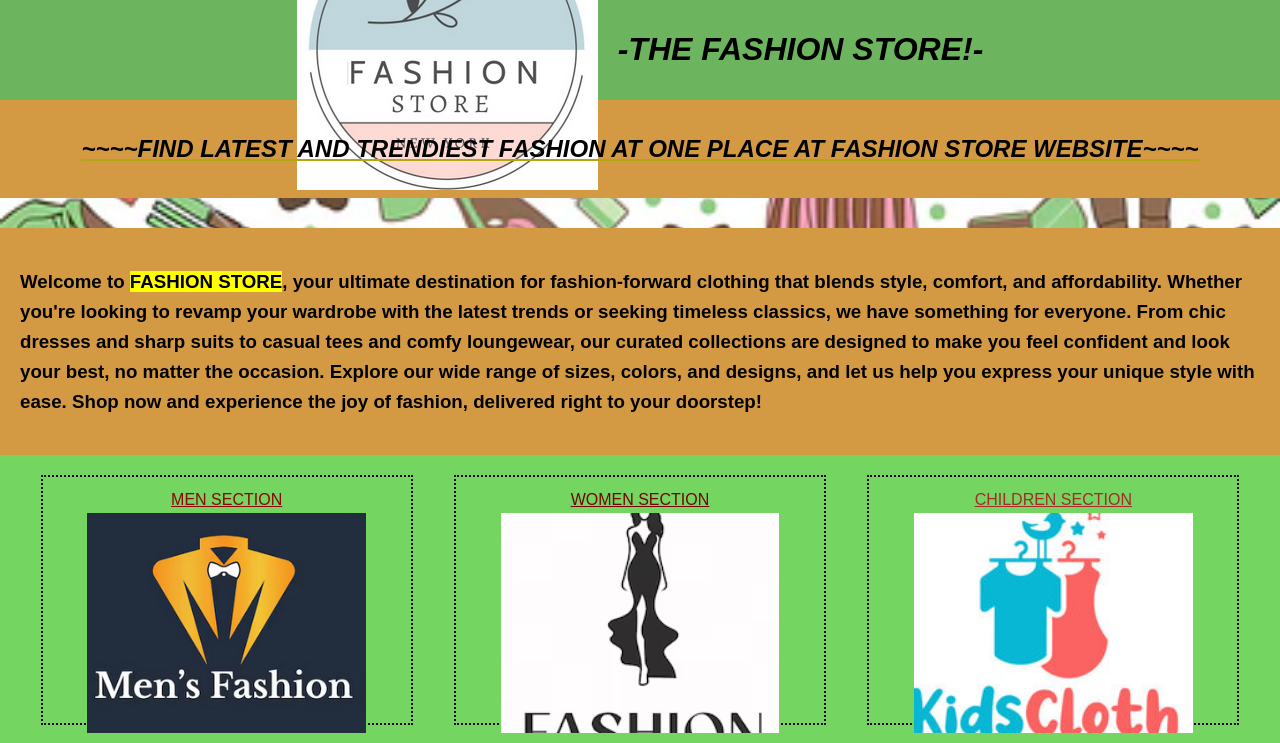
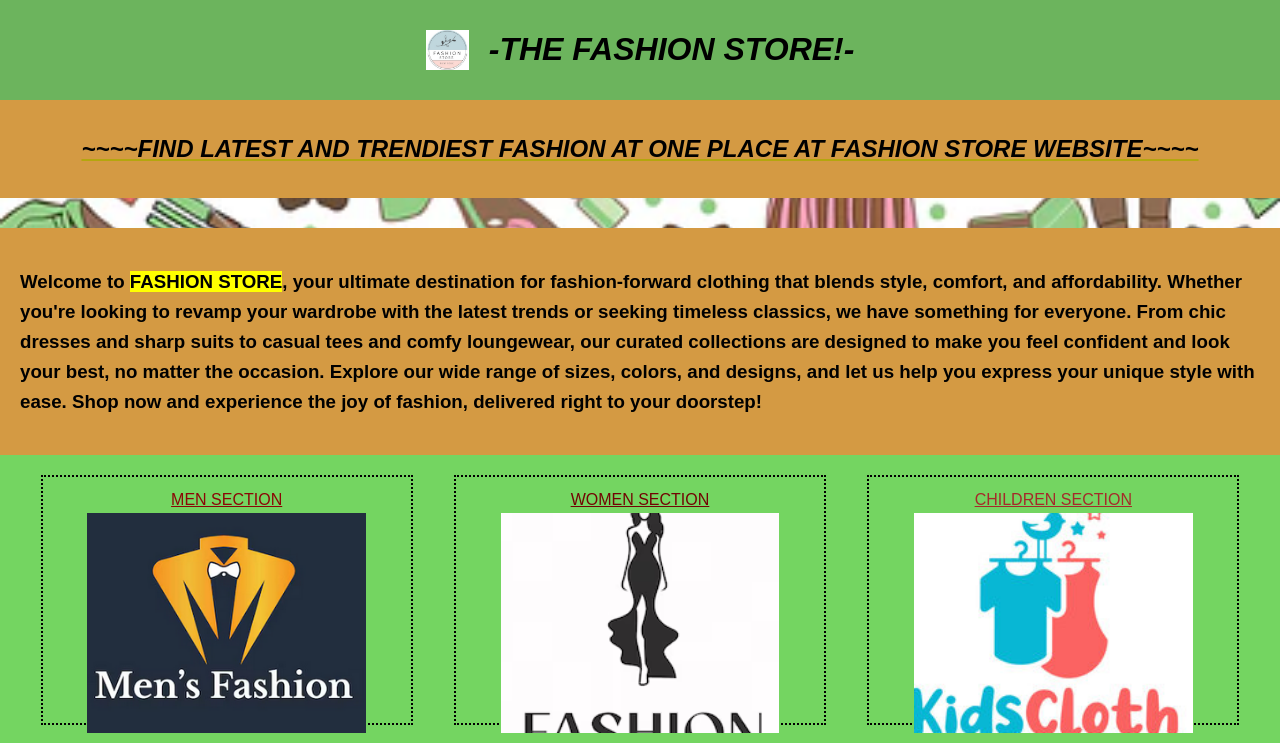
Before and after one commit to fashion-store-website/fashion-website, a plain HTML site: page index.html in a window 1280 px wide. Shown: the top 743 px of the page. Drawn offline with Linux system fonts and the light colour scheme.

Commit message:
Update index.html

```diff
--- a/index.html
+++ b/index.html
@@ -72,7 +72,7 @@
 
 <body>
     <header class="sec1">
-        <img src="./LOGOFS.png" alt="Fashion Store Logo">
+        <img src="./LOGOFS.png" style="height: 40px;" alt="Fashion Store Logo">
         <h1><i>-THE FASHION STORE!-</i></h1>
     </header>
 
```
